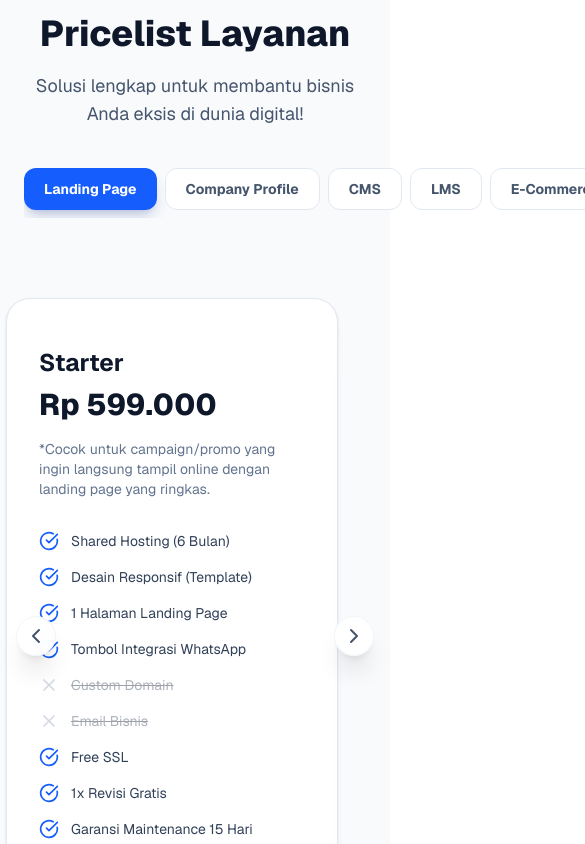
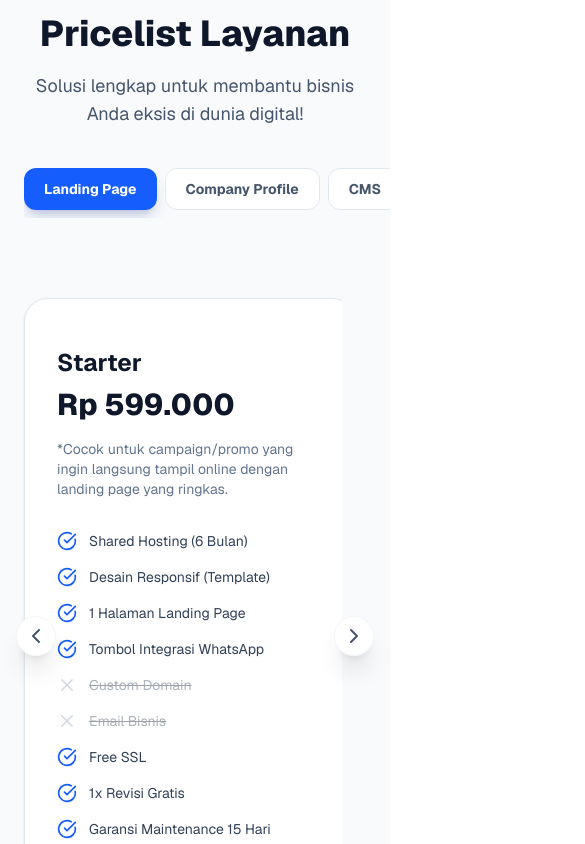
Before and after one commit to kendikadimas/tech-soed, a Next.js app: page / in a window 390 px wide. Shown: the part 3632-4476 px from the top of the page, 585 px wide, since content can reach past the window. Built offline with nearby package versions, Linux system fonts and the light colour scheme.

Commit message:
resposive

```diff
--- a/src/app/page.tsx
+++ b/src/app/page.tsx
@@ -71,7 +71,7 @@ export default function LandingPage() {
 
 
   return (
-    <div className="min-h-screen bg-white font-sans text-slate-900">
+    <div className="min-h-screen bg-white font-sans text-slate-900 overflow-x-hidden">
       <style dangerouslySetInnerHTML={{
         __html: `
         @keyframes scroll {
@@ -318,7 +318,7 @@ export default function LandingPage() {
           </div>
 
           {/* Filtering Pills */}
-          <div className="flex overflow-x-auto snap-x snap-mandatory flex-nowrap md:flex-wrap items-center gap-3 mb-12 pb-2 -mx-6 px-6 md:mx-0 md:px-0 [scrollbar-width:none] [&::-webkit-scrollbar]:hidden">
+          <div className="flex overflow-x-auto snap-x snap-mandatory flex-nowrap md:flex-wrap items-center gap-3 mb-12 pb-2 -mx-6 px-6 md:mx-0 md:px-0 [scrollbar-width:none] [&::-webkit-scrollbar]:hidden before:content-[''] before:shrink-0 before:w-1 md:before:w-0 after:content-[''] after:shrink-0 after:w-4 md:after:w-0">
             {portfolioCategories.map(cat => (
               <button
                 key={cat}
@@ -347,7 +347,7 @@ export default function LandingPage() {
               </button>
             </div>
 
-            <div ref={portfolioScrollRef} className="flex flex-nowrap overflow-x-auto snap-x snap-mandatory scroll-smooth [scrollbar-width:none] [&::-webkit-scrollbar]:hidden md:grid md:grid-cols-2 lg:grid-cols-3 gap-6 md:auto-rows-[350px] pb-8 -mx-6 px-6 md:mx-0 md:px-0 scroll-pt-6 md:scroll-pt-0">
+            <div ref={portfolioScrollRef} className="flex flex-nowrap overflow-x-auto snap-x snap-mandatory scroll-smooth [scrollbar-width:none] [&::-webkit-scrollbar]:hidden md:grid md:grid-cols-2 lg:grid-cols-3 gap-6 md:auto-rows-[350px] pb-8 -mx-6 px-6 md:mx-0 md:px-0 scroll-pl-6 md:scroll-pl-0 before:content-[''] before:shrink-0 before:w-1 md:before:hidden after:content-[''] after:shrink-0 after:w-px md:after:hidden">
               {filteredProjects.map((project: any, idx: number) => (
                 <motion.div
                   key={idx}
@@ -410,7 +410,7 @@ export default function LandingPage() {
           </div>
 
           {/* TABS */}
-          <div className="flex overflow-x-auto snap-x snap-mandatory flex-nowrap md:flex-wrap justify-start md:justify-center mb-16 gap-2 px-6 md:px-4 max-w-5xl mx-auto -mx-6 md:mx-auto pb-2 [scrollbar-width:none] [&::-webkit-scrollbar]:hidden">
+          <div className="flex overflow-x-auto snap-x snap-mandatory flex-nowrap md:flex-wrap justify-start md:justify-center mb-16 gap-2 px-6 md:px-4 max-w-5xl mx-auto -mx-6 md:mx-auto pb-2 [scrollbar-width:none] [&::-webkit-scrollbar]:hidden before:content-[''] before:shrink-0 before:w-1 md:before:w-0 after:content-[''] after:shrink-0 after:w-4 md:after:w-0">
             {tabs.map((tab) => (
               <button
                 key={tab}
@@ -439,7 +439,7 @@ export default function LandingPage() {
               </button>
             </div>
 
-            <div ref={pricingScrollRef} className="flex flex-nowrap overflow-x-auto snap-x snap-mandatory scroll-smooth [scrollbar-width:none] [&::-webkit-scrollbar]:hidden lg:grid lg:grid-cols-3 gap-8 lg:items-center w-full pb-8 pt-4 px-6 md:px-4 -mx-6 md:mx-0 scroll-pt-6 md:scroll-pt-0">
+            <div ref={pricingScrollRef} className="flex flex-nowrap overflow-x-auto snap-x snap-mandatory scroll-smooth [scrollbar-width:none] [&::-webkit-scrollbar]:hidden lg:grid lg:grid-cols-3 gap-8 lg:items-center w-full pb-8 pt-4 px-6 md:px-4 -mx-6 md:mx-0 scroll-pl-6 md:scroll-pl-0 before:content-[''] before:shrink-0 before:w-1 md:before:hidden after:content-[''] after:shrink-0 after:w-px lg:after:hidden">
               {currentPricing?.map((pkg: any, index: number) => (
                 <motion.div
                   key={index}
```
